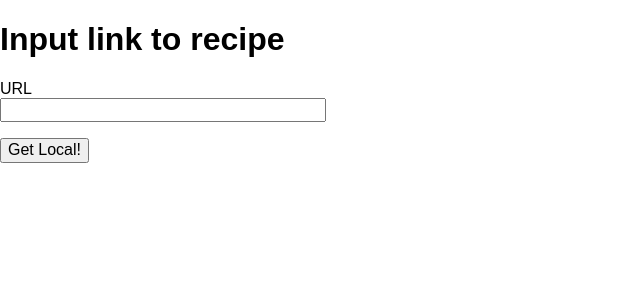
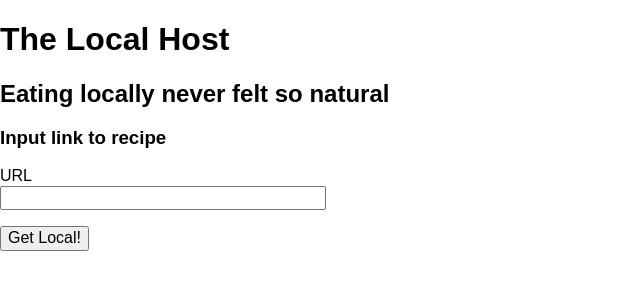
Before and after one commit to midoceanbridg/makeitlocal, a Flask app: page / in a window 1280 px wide. Shown: the top 300 px of the page, without its empty margins (0-640 px from the left). Run offline with Flask 2, Linux system fonts and the light colour scheme; some libraries are stand-ins or nearby versions.

```diff
--- a/greenmarkets/eatlocal/templates/index.html
+++ b/greenmarkets/eatlocal/templates/index.html
@@ -1,10 +1,12 @@
 <html>
     <head>
-        <title>Eat Local</title>
+        <title>The Local Host</title>
         <link rel="stylesheet" href="https://unpkg.com/purecss@2.0.3/build/pure-min.css" integrity="sha384-cg6SkqEOCV1NbJoCu11+bm0NvBRc8IYLRGXkmNrqUBfTjmMYwNKPWBTIKyw9mHNJ" crossorigin="anonymous">
     </head>
     <body>
-        <h1>Input link to recipe</h1>
+        <h1>The Local Host</h1>
+        <h2>Eating locally never felt so natural</h2>
+        <h3>Input link to recipe</h3>
         <form action="" method="get" novalidate>
             {{ form.hidden_tag() }}
             <p>
```
Also changed, not shown: 11 other files.
